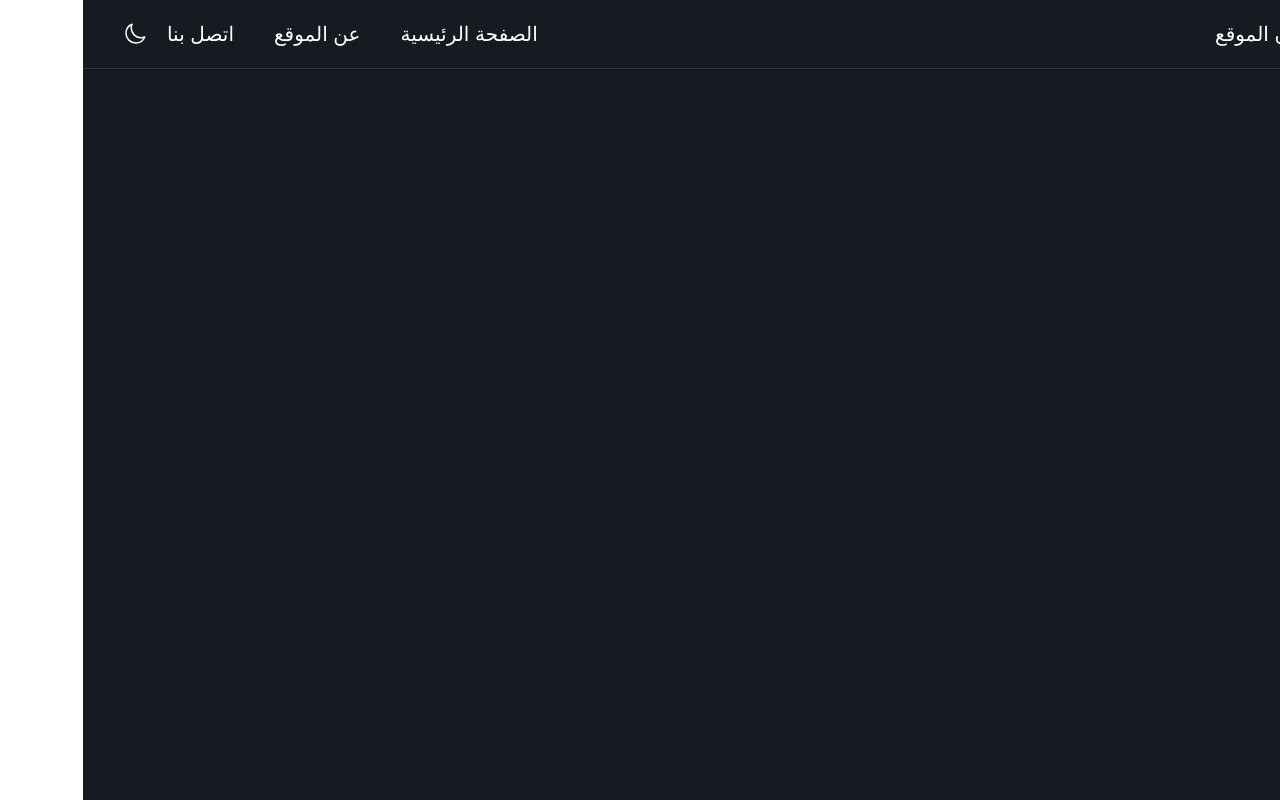
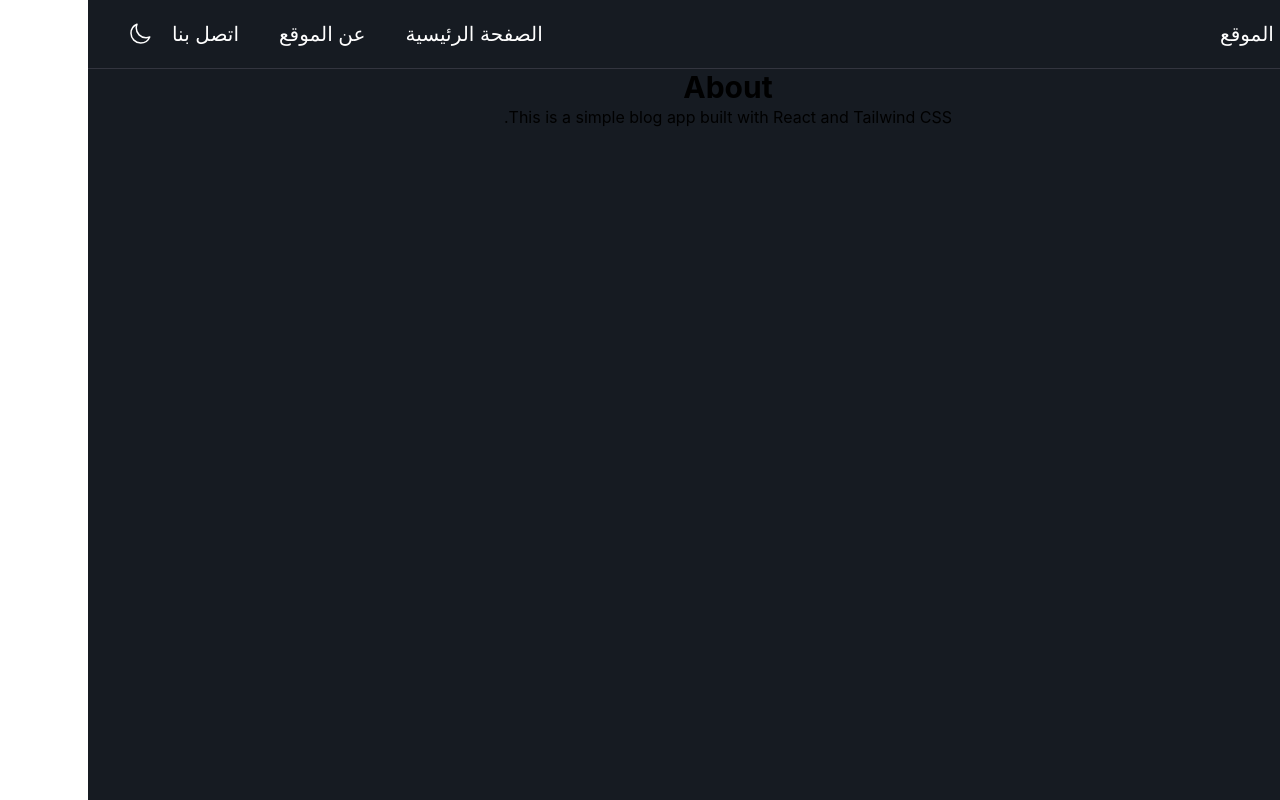
Before and after one commit to jclark1913/arabic-wordpress-cms-react-boilerplate, a React (Vite) app: page /about in a window 1280 px wide. Built offline with nearby package versions, Linux system fonts and the light colour scheme.

Commit message:
Add router

```diff
--- a/src/App.tsx
+++ b/src/App.tsx
@@ -1,5 +1,6 @@
-import NavBar from "./NavBar";
+import NavBar from "./components/NavBar";
 import { ThemeProvider } from "./ThemeContext";
+import RoutesList from "./routes/RoutesList";
 
 function App() {
   return (
@@ -7,7 +8,9 @@ function App() {
       <ThemeProvider>
         <main className="flex min-h-screen flex-col bg-sitebackground">
           <NavBar />
-          <p>hi</p>
+          <div className="container mx-auto">
+            <RoutesList />
+          </div>
         </main>
       </ThemeProvider>
     </>
```
